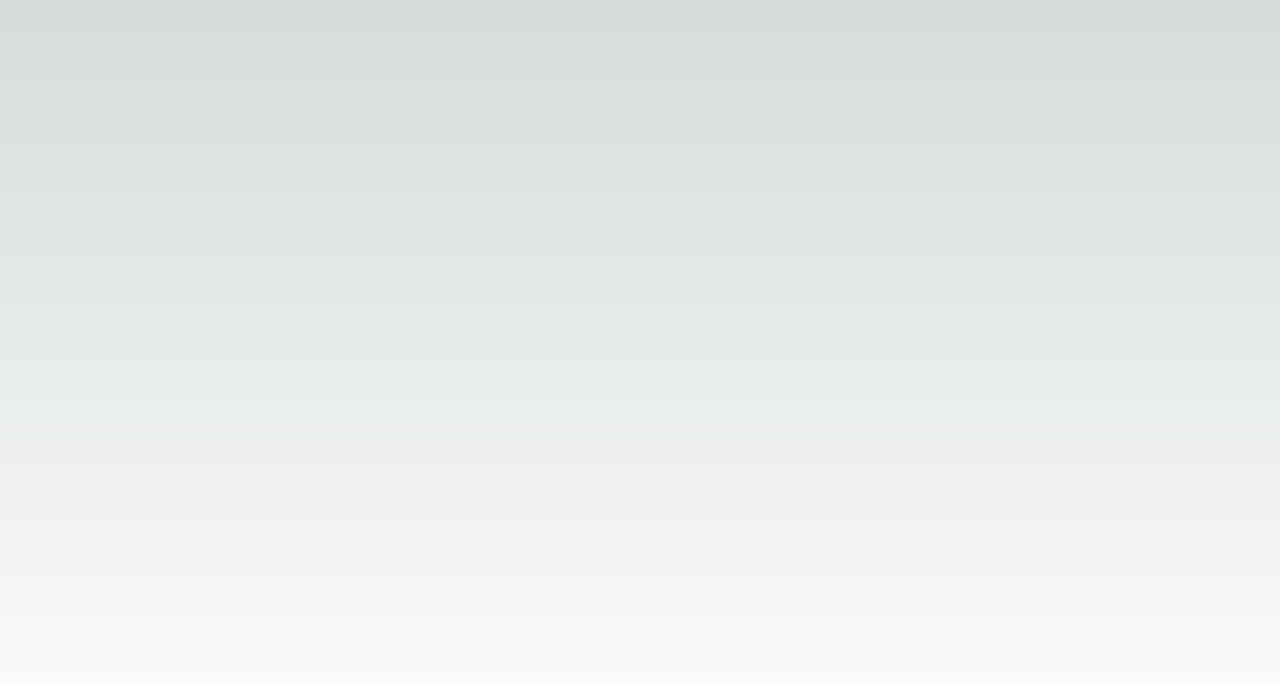
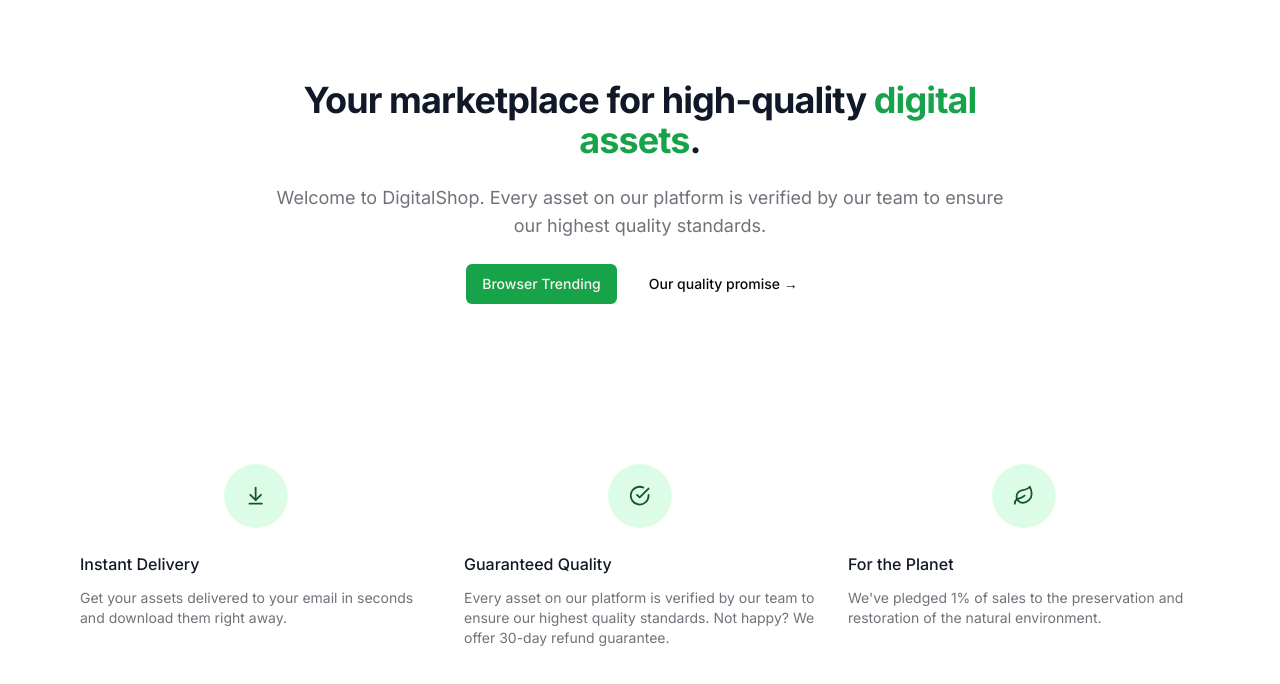
Before and after one commit to matsukenbass/digital-ec, a Next.js app: page / in a window 1280 px wide. Shown: the top 684 px of the page. Built offline with nearby package versions, Linux system fonts and the light colour scheme.

Commit message:
feat: TOPページ

```diff
--- a/package.json
+++ b/package.json
@@ -9,6 +9,7 @@
     "lint": "next lint"
   },
   "dependencies": {
+    "@radix-ui/react-slot": "^1.0.2",
     "class-variance-authority": "^0.7.0",
     "clsx": "^2.0.0",
     "lucide-react": "^0.294.0",
--- a/src/app/globals.css
+++ b/src/app/globals.css
@@ -2,26 +2,58 @@
 @tailwind components;
 @tailwind utilities;
 
-:root {
-  --foreground-rgb: 0, 0, 0;
-  --background-start-rgb: 214, 219, 220;
-  --background-end-rgb: 255, 255, 255;
-}
+@layer base {
+  :root {
+    --background: 0 0% 100%;
+    --foreground: 240 10% 3.9%;
+    --card: 0 0% 100%;
+    --card-foreground: 240 10% 3.9%;
+    --popover: 0 0% 100%;
+    --popover-foreground: 240 10% 3.9%;
+    --primary: 142.1 76.2% 36.3%;
+    --primary-foreground: 355.7 100% 97.3%;
+    --secondary: 240 4.8% 95.9%;
+    --secondary-foreground: 240 5.9% 10%;
+    --muted: 240 4.8% 95.9%;
+    --muted-foreground: 240 3.8% 46.1%;
+    --accent: 240 4.8% 95.9%;
+    --accent-foreground: 240 5.9% 10%;
+    --destructive: 0 84.2% 60.2%;
+    --destructive-foreground: 0 0% 98%;
+    --border: 240 5.9% 90%;
+    --input: 240 5.9% 90%;
+    --ring: 142.1 76.2% 36.3%;
+    --radius: 0.5rem;
+  }
 
-@media (prefers-color-scheme: dark) {
-  :root {
-    --foreground-rgb: 255, 255, 255;
-    --background-start-rgb: 0, 0, 0;
-    --background-end-rgb: 0, 0, 0;
+  .dark {
+    --background: 20 14.3% 4.1%;
+    --foreground: 0 0% 95%;
+    --card: 24 9.8% 10%;
+    --card-foreground: 0 0% 95%;
+    --popover: 0 0% 9%;
+    --popover-foreground: 0 0% 95%;
+    --primary: 142.1 70.6% 45.3%;
+    --primary-foreground: 144.9 80.4% 10%;
+    --secondary: 240 3.7% 15.9%;
+    --secondary-foreground: 0 0% 98%;
+    --muted: 0 0% 15%;
+    --muted-foreground: 240 5% 64.9%;
+    --accent: 12 6.5% 15.1%;
+    --accent-foreground: 0 0% 98%;
+    --destructive: 0 62.8% 30.6%;
+    --destructive-foreground: 0 85.7% 97.3%;
+    --border: 240 3.7% 15.9%;
+    --input: 240 3.7% 15.9%;
+    --ring: 142.4 71.8% 29.2%;
   }
 }
 
-body {
-  color: rgb(var(--foreground-rgb));
-  background: linear-gradient(
-      to bottom,
-      transparent,
-      rgb(var(--background-end-rgb))
-    )
-    rgb(var(--background-start-rgb));
+@layer base {
+  * {
+    @apply border-border;
+  }
+  body {
+    @apply bg-background text-foreground;
+  }
 }
--- a/src/app/page.tsx
+++ b/src/app/page.tsx
@@ -1,10 +1,70 @@
 import MaxWidthWrapper from '@/components/MaxWidthWrapper';
-import Image from 'next/image';
+import { Button, buttonVariants } from '@/components/ui/button';
+import { ArrowDownToLine, CheckCircle, Leaf } from 'lucide-react';
+import Link from 'next/link';
+
+const perks = [
+  {
+    name: 'Instant Delivery',
+    Icon: ArrowDownToLine,
+    description: 'Get your assets delivered to your email in seconds and download them right away.',
+  },
+  {
+    name: 'Guaranteed Quality',
+    Icon: CheckCircle,
+    description:
+      'Every asset on our platform is verified by our team to ensure our highest quality standards. Not happy? We offer 30-day refund guarantee.',
+  },
+  {
+    name: 'For the Planet',
+    Icon: Leaf,
+    description:
+      "We've pledged 1% of sales to the preservation and restoration of the natural environment.",
+  },
+];
 
 export default function Home() {
   return (
-    <MaxWidthWrapper>
-      <div className="py-20 mx-auto text-center flex flex-col item-center max-w-3xl"></div>
-    </MaxWidthWrapper>
+    <>
+      <MaxWidthWrapper>
+        <div className="py-20 mx-auto text-center flex flex-col items-center max-w-3xl">
+          <h1 className="text-4xl font-bold tracking-tight text-gray-900">
+            Your marketplace for high-quality <span className="text-green-600">digital assets</span>
+            .
+          </h1>
+          <p className="mt-6 text-lg max-w-prose text-muted-foreground">
+            Welcome to DigitalShop. Every asset on our platform is verified by our team to ensure
+            our highest quality standards.
+          </p>
+          <div className="flex flex-col sm:flex-row gap-4 mt-6">
+            <Link href="/products" className={buttonVariants()}>
+              Browser Trending
+            </Link>
+            <Button variant="ghost">Our quality promise &rarr;</Button>
+          </div>
+        </div>
+        {/* TODO: List products */}
+      </MaxWidthWrapper>
+      <MaxWidthWrapper className="py-20">
+        <div className="grid grid-cols-1 gap-y-12 sm:grid-cols-2 sm:gap-x-6 lg:grid-cols-3 lg:gap-x-8 ls:gap-y-0">
+          {perks.map((perk) => (
+            <div
+              key={perk.name}
+              className="text-center md:flex md:items-start md:text-left lg:block ls:text-center"
+            >
+              <div className="md:flex-shrink-0 flex justify-center">
+                <div className="h-16 w-16 flex items-center justify-center rounded-full bg-green-100 text-green-900">
+                  {<perk.Icon className="w-1/3 h-1/3" />}
+                </div>
+              </div>
+              <div className="mt-6 md:ml-4 md:mt-0 lg:ml-0 lg:mt-6">
+                <h3 className="text-base font-medium text-gray-900">{perk.name}</h3>
+                <p className="mt-3 text-sm text-muted-foreground">{perk.description}</p>
+              </div>
+            </div>
+          ))}
+        </div>
+      </MaxWidthWrapper>
+    </>
   );
 }
--- /dev/null
+++ b/src/components/ui/button.tsx
@@ -0,0 +1,56 @@
+import * as React from "react"
+import { Slot } from "@radix-ui/react-slot"
+import { cva, type VariantProps } from "class-variance-authority"
+
+import { cn } from "@/lib/utils"
+
+const buttonVariants = cva(
+  "inline-flex items-center justify-center whitespace-nowrap rounded-md text-sm font-medium ring-offset-background transition-colors focus-visible:outline-none focus-visible:ring-2 focus-visible:ring-ring focus-visible:ring-offset-2 disabled:pointer-events-none disabled:opacity-50",
+  {
+    variants: {
+      variant: {
+        default: "bg-primary text-primary-foreground hover:bg-primary/90",
+        destructive:
+          "bg-destructive text-destructive-foreground hover:bg-destructive/90",
+        outline:
+          "border border-input bg-background hover:bg-accent hover:text-accent-foreground",
+        secondary:
+          "bg-secondary text-secondary-foreground hover:bg-secondary/80",
+        ghost: "hover:bg-accent hover:text-accent-foreground",
+        link: "text-primary underline-offset-4 hover:underline",
+      },
+      size: {
+        default: "h-10 px-4 py-2",
+        sm: "h-9 rounded-md px-3",
+        lg: "h-11 rounded-md px-8",
+        icon: "h-10 w-10",
+      },
+    },
+    defaultVariants: {
+      variant: "default",
+      size: "default",
+    },
+  }
+)
+
+export interface ButtonProps
+  extends React.ButtonHTMLAttributes<HTMLButtonElement>,
+    VariantProps<typeof buttonVariants> {
+  asChild?: boolean
+}
+
+const Button = React.forwardRef<HTMLButtonElement, ButtonProps>(
+  ({ className, variant, size, asChild = false, ...props }, ref) => {
+    const Comp = asChild ? Slot : "button"
+    return (
+      <Comp
+        className={cn(buttonVariants({ variant, size, className }))}
+        ref={ref}
+        {...props}
+      />
+    )
+  }
+)
+Button.displayName = "Button"
+
+export { Button, buttonVariants }
--- a/src/globals.css
+++ /dev/null
@@ -1,76 +0,0 @@
-@tailwind base;
-@tailwind components;
-@tailwind utilities;
-
-@layer base {
-  :root {
-    --background: 0 0% 100%;
-    --foreground: 222.2 84% 4.9%;
-
-    --card: 0 0% 100%;
-    --card-foreground: 222.2 84% 4.9%;
-
-    --popover: 0 0% 100%;
-    --popover-foreground: 222.2 84% 4.9%;
-
-    --primary: 222.2 47.4% 11.2%;
-    --primary-foreground: 210 40% 98%;
-
-    --secondary: 210 40% 96.1%;
-    --secondary-foreground: 222.2 47.4% 11.2%;
-
-    --muted: 210 40% 96.1%;
-    --muted-foreground: 215.4 16.3% 46.9%;
-
-    --accent: 210 40% 96.1%;
-    --accent-foreground: 222.2 47.4% 11.2%;
-
-    --destructive: 0 84.2% 60.2%;
-    --destructive-foreground: 210 40% 98%;
-
-    --border: 214.3 31.8% 91.4%;
-    --input: 214.3 31.8% 91.4%;
-    --ring: 222.2 84% 4.9%;
-
-    --radius: 0.5rem;
-  }
-
-  .dark {
-    --background: 222.2 84% 4.9%;
-    --foreground: 210 40% 98%;
-
-    --card: 222.2 84% 4.9%;
-    --card-foreground: 210 40% 98%;
-
-    --popover: 222.2 84% 4.9%;
-    --popover-foreground: 210 40% 98%;
-
-    --primary: 210 40% 98%;
-    --primary-foreground: 222.2 47.4% 11.2%;
-
-    --secondary: 217.2 32.6% 17.5%;
-    --secondary-foreground: 210 40% 98%;
-
-    --muted: 217.2 32.6% 17.5%;
-    --muted-foreground: 215 20.2% 65.1%;
-
-    --accent: 217.2 32.6% 17.5%;
-    --accent-foreground: 210 40% 98%;
-
-    --destructive: 0 62.8% 30.6%;
-    --destructive-foreground: 210 40% 98%;
-
-    --border: 217.2 32.6% 17.5%;
-    --input: 217.2 32.6% 17.5%;
-    --ring: 212.7 26.8% 83.9%;
-  }
-}
-
-@layer base {
-  * {
-    @apply border-border;
-  }
-  body {
-    @apply bg-background text-foreground;
-  }
-}
```
Also changed, not shown: 2 other files (tests, documents, lock files or other folders).
